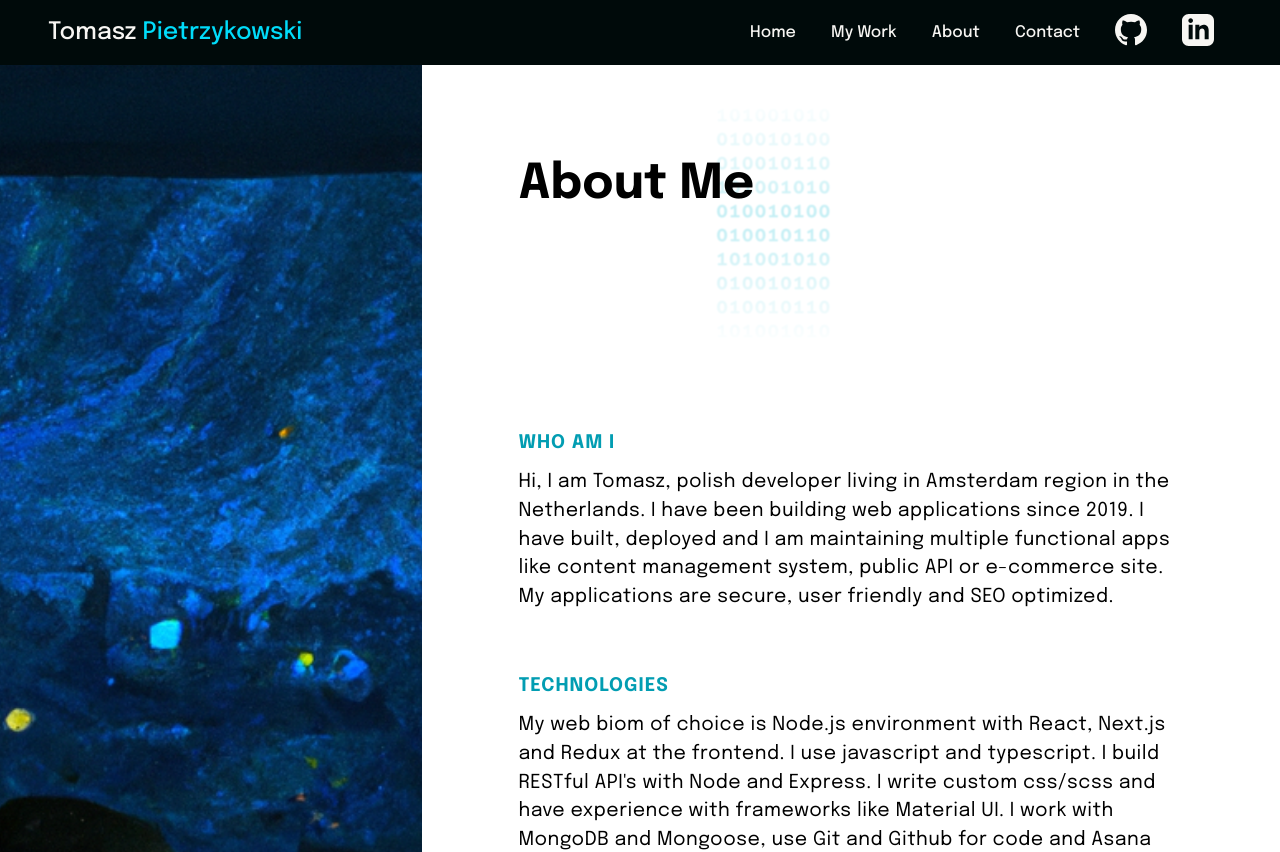
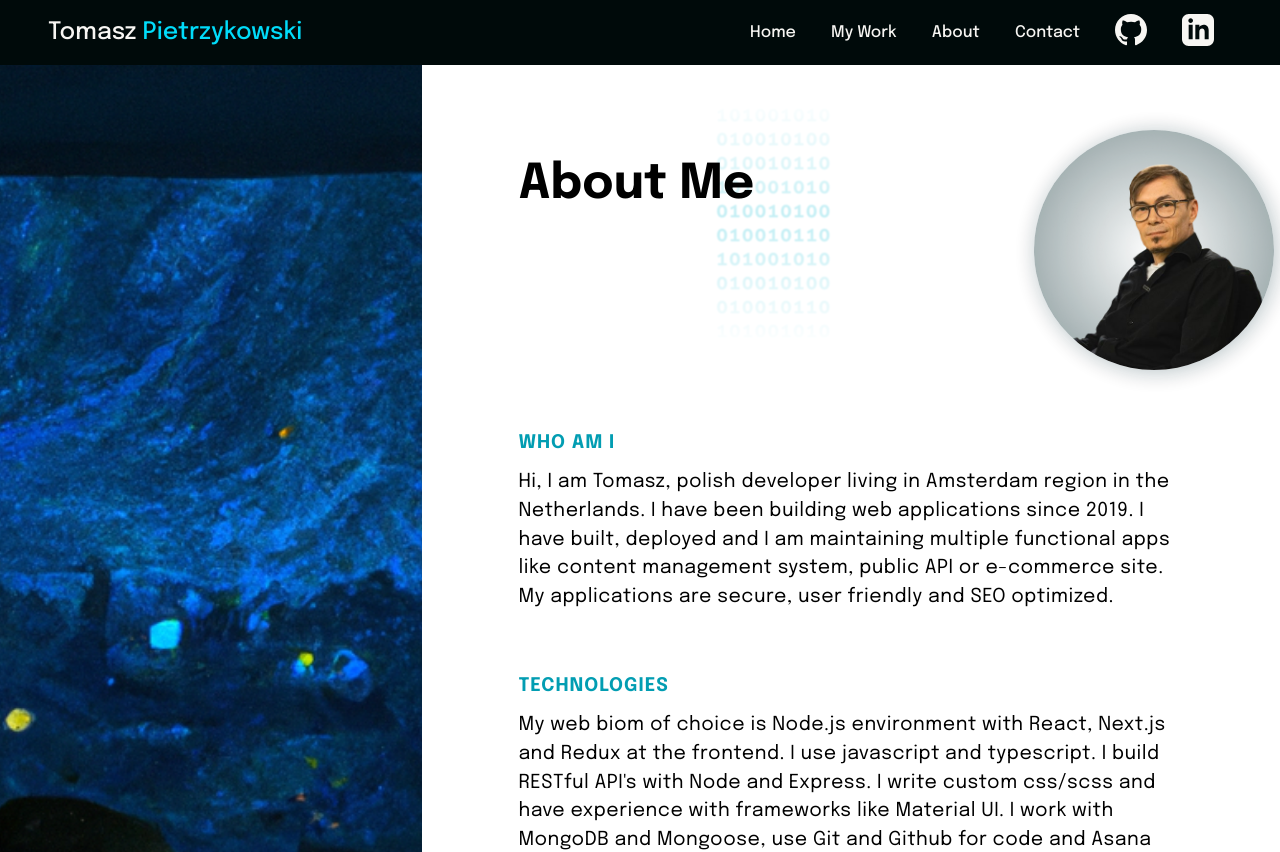
Before and after one commit to TomaszPietrzykowski/portfolio-next, a Next.js app: page /about in a window 1280 px wide. Shown: the top 852 px of the page. Built offline with nearby package versions, Linux system fonts and the light colour scheme.

Commit message:
avatar added

```diff
--- a/styles/About.module.css
+++ b/styles/About.module.css
@@ -24,6 +24,7 @@
 }
 .titleWrapper {
     position: relative;
+    /* outline: 1px solid green; */
 }
 .titleWrapper::before {
     position: absolute;
@@ -42,12 +43,31 @@
     background-position: center;
     opacity: .3;
 }
+.titleWrapper::after {
+    content: "";
+    position: absolute;
+    top: -30px;
+    right: -90px;
+    height: 240px;
+    width: 240px;
+    background-image: url("/avatar.png");
+    background-size: cover;
+    background-repeat: no-repeat;
+    background-position: center;
+    border-radius: 50%;
+    opacity: .95;
+    box-shadow: 2px 2px 22px var(--shadow01)
+}
 .subtitle {
     text-transform: uppercase;
     letter-spacing: 1px;
     margin-bottom: 1rem;
     color: var(--accent03);
 }
+
+/* .content {
+    outline: 1px solid green;
+} */
 .content p {
     font-size: 1.2rem;
     line-height: 1.5;
```
Also changed, not shown: public/avatar.png (added).
